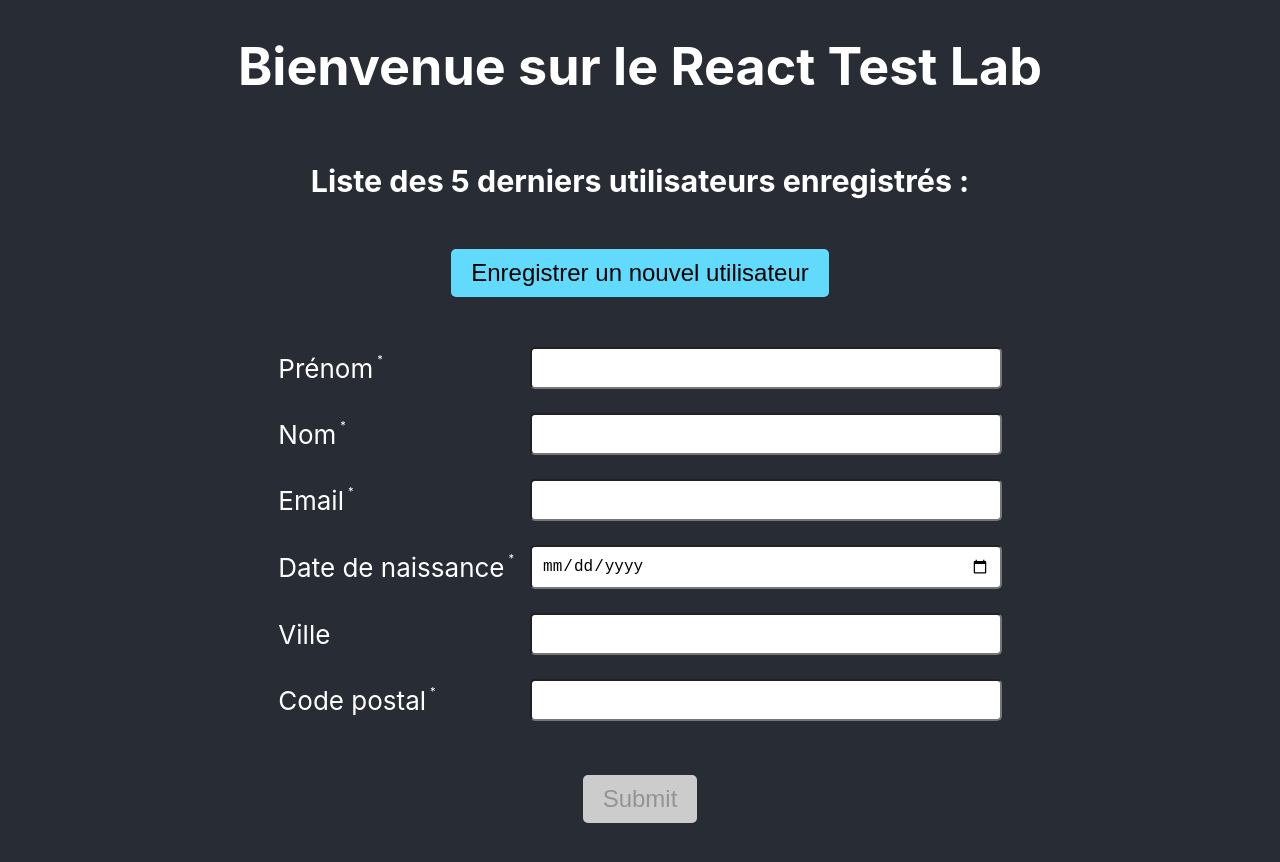
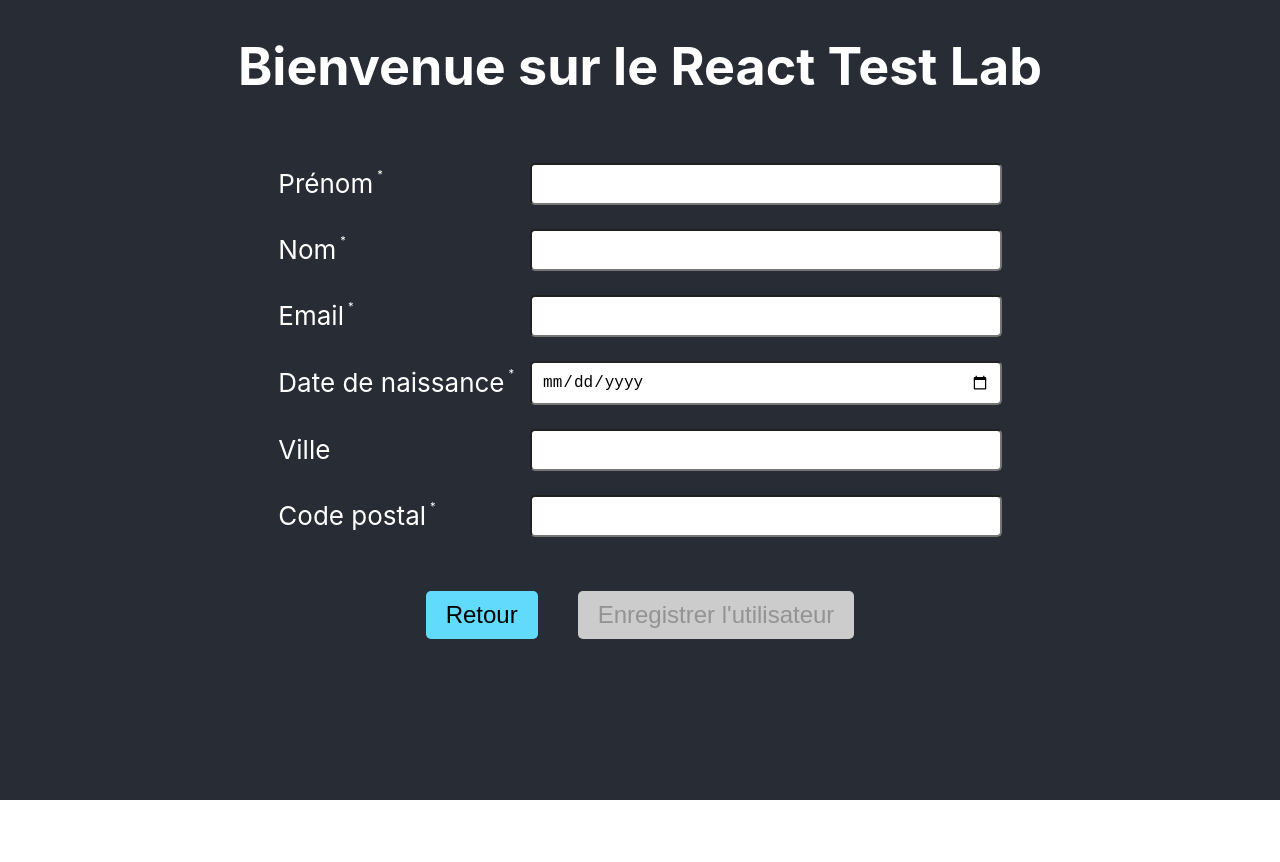
Before and after one commit to YoannAuroyYnov/react-test-lab, a React (Create React App) app: page /react-test-lab/new-user in a window 1280 px wide. After the commit the page ends 800 px from the top, so only its background shows below. Built offline with nearby package versions, Linux system fonts and the light colour scheme.

Commit message:
add routing

```diff
--- a/src/App.js
+++ b/src/App.js
@@ -1,3 +1,4 @@
+import { Route, Switch } from "wouter";
 import { UserForm } from "./components/UserForm";
 import { UsersList } from "./components/UsersList";
 import "./App.css";
@@ -6,8 +7,11 @@ function App() {
   return (
     <div className="App">
       <h1>Bienvenue sur le React Test Lab</h1>
-      <UsersList />
-      <UserForm />
+      <Switch>
+        <Route path="/react-test-lab" component={UsersList} />
+        <Route path="/react-test-lab/new-user" component={UserForm} />
+        <Route>404: No such page!</Route>
+      </Switch>
     </div>
   );
 }
--- a/src/components/UserForm.jsx
+++ b/src/components/UserForm.jsx
@@ -1,4 +1,5 @@
 import { useState, useEffect } from "react";
+import { useLocation } from "wouter";
 import {
   validateName,
   validateIndentity,
@@ -20,6 +21,8 @@ export const UserForm = () => {
   const [disabled, setDisabled] = useState(true);
   const [person, setPerson] = useState(INITIAL_PERSON);
   const [personError, setPersonError] = useState(INITIAL_PERSON);
+
+  const [, navigate] = useLocation();
 
   const handleChangeFirstname = (e) => {
     const { value } = e.target;
@@ -127,6 +130,7 @@ export const UserForm = () => {
     window.dispatchEvent(new Event("localStorageUpdate"));
     setPerson(INITIAL_PERSON);
     setDisabled(true);
+    navigate("/react-test-lab");
   };
 
   const requiredIndicator = (
@@ -237,6 +241,14 @@ export const UserForm = () => {
             {personError.zipCode}
           </p>
         </div>
+        <div>
+          <button
+            data-testid="back-button"
+            className="button button-secondary"
+            onClick={() => navigate("/react-test-lab")}
+          >
+            Retour
+          </button>
           <button
             data-testid="submit-button"
             className={`button submit-button ${disabled && "disabled"}`}
@@ -244,8 +256,9 @@ export const UserForm = () => {
             onClick={onSubmit}
             disabled={disabled}
           >
-          Submit
+            Enregistrer l'utilisateur
           </button>
+        </div>
       </div>
     </form>
   );
--- a/src/components/UsersList.jsx
+++ b/src/components/UsersList.jsx
@@ -1,4 +1,5 @@
 import { useState, useEffect } from "react";
+import { useLocation } from "wouter";
 
 export const UsersList = () => {
   const [users, setUsers] = useState(() => {
@@ -21,6 +22,8 @@ export const UsersList = () => {
     };
   }, []);
 
+  const [, navigate] = useLocation();
+
   return (
     <div className="users-list-container">
       <h3>Liste des 5 derniers utilisateurs enregistrés :</h3>
@@ -31,7 +34,11 @@ export const UsersList = () => {
           </li>
         ))}
       </ul>
-      <button data-testid="navigation-button" className="button">
+      <button
+        data-testid="navigation-button"
+        className="button"
+        onClick={() => navigate("/react-test-lab/new-user")}
+      >
         Enregistrer un nouvel utilisateur
       </button>
     </div>
```
Also changed, not shown: package.json (+7 -1 lines), 2 other files (tests, documents, lock files or other folders). Lines whose indentation alone changed are shown as unchanged.
